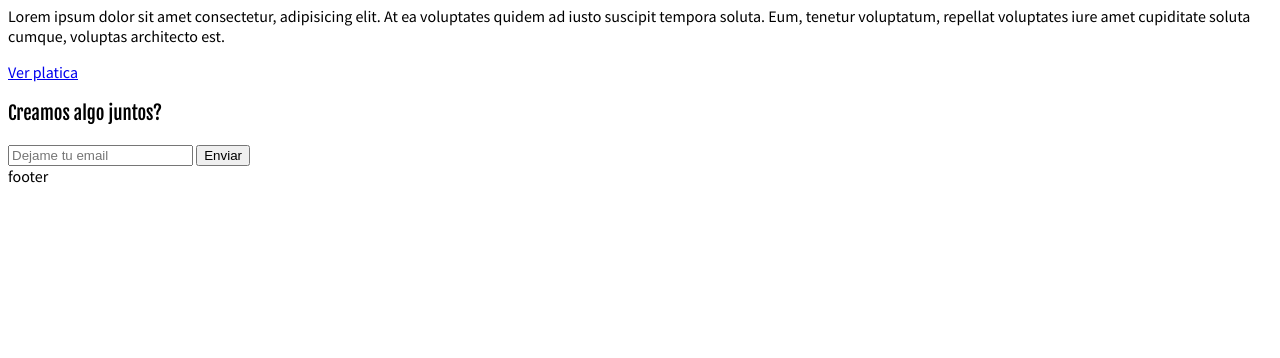
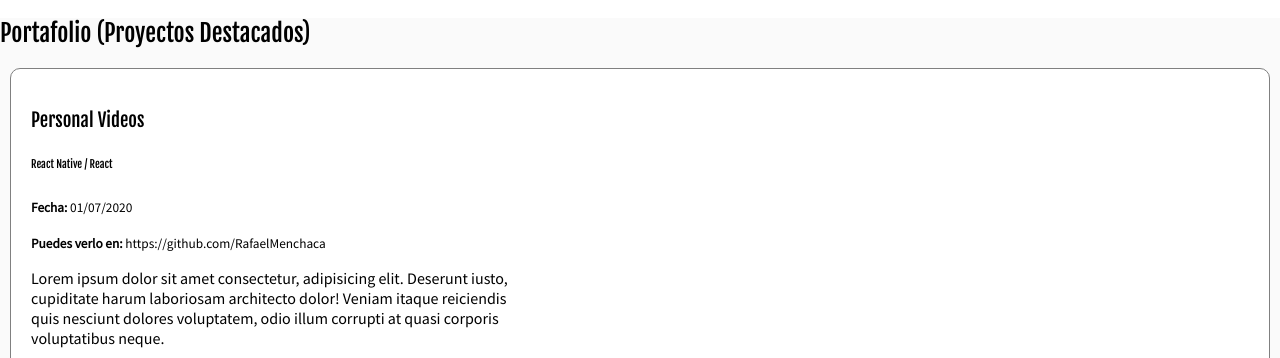
Before and after one commit to RafaelMenchaca/sitio_web, a plain HTML site: page index.html in a window 1280 px wide. Shown: the part 936-1294 px from the top of the page. Before the commit the page ends 1130 px from the top, so only its background shows below. Drawn offline with Linux system fonts and the light colour scheme.

Commit message:
se duplica seccion projecto, y se da forma al border de cada uno

```diff
--- a/css/estilos.css
+++ b/css/estilos.css
@@ -26,6 +26,7 @@ valores */
 
 body {
     font-family: 'Source Sans Pro', sans-serif;
+    margin: 0;
 }
 
 h1,
@@ -44,6 +45,7 @@ h1 {
     line-height: 1.5;
     letter-spacing: -.2px;
     color: white;
+    margin: 100px 150px 70px 30px;
     /* text-transform: uppercase;
     text-decoration: underline; */
 }
@@ -59,6 +61,26 @@ h1 strong {
     background-size: 500px 300px;
     background-repeat: no-repeat;
     background-position-x: right;
+}
+
+.portfolio {
+    background: #fafafa;
+}
+
+.project {
+    /* border-top: 10px solid red ;
+    border-right: 10px solid green ;
+    border-left: 10px solid green ;
+    border-bottom: 10px solid green ; */
+    /* border-top-color: blue;
+    border-width: 15px;
+    border-style: solid; */
+    border: 1px solid gray;
+    border-radius: 10px;
+    margin: 10px;
+    margin-bottom: 15px;
+    padding: 20px;
+    background: white;
 }
 
 .project-details {
--- a/index.html
+++ b/index.html
@@ -52,6 +52,24 @@
                 </figure>
             </article>
         </section>
+        <section id="portafolio" class="portfolio" >
+            <h2>Portafolio (Proyectos Destacados)</h2>
+            <article class="project" >
+                <div class="project-details" >
+                    <h3 class="project-title">Personal Videos</h3>
+                    <h6 class="project-course">React Native / React</h6>
+                    <p class="project-date"><small><strong>Fecha:</strong> 01/07/2020</small></p>
+                    <p class="project-url"><small><strong>Puedes verlo en:</strong> https://github.com/RafaelMenchaca</small></p>
+                    <p class="project-description">Lorem ipsum dolor sit amet consectetur, adipisicing elit.
+                    Deserunt iusto, cupiditate harum laboriosam architecto dolor!
+                    Veniam itaque reiciendis quis nesciunt dolores voluptatem,
+                    odio illum corrupti at quasi corporis voluptatibus neque.</p>
+                </div>
+                <figure class="project-imageContainer" >
+                    <img  class="project-image" width="500" src="images/platzi-video-react-native.png" alt="Proyecto del curso de React Native">
+                </figure>
+            </article>
+        </section>
         <section id="eventos" >
             <article class="event" >
                 <h2>Mas sobre mi experiencia</h2>
```
